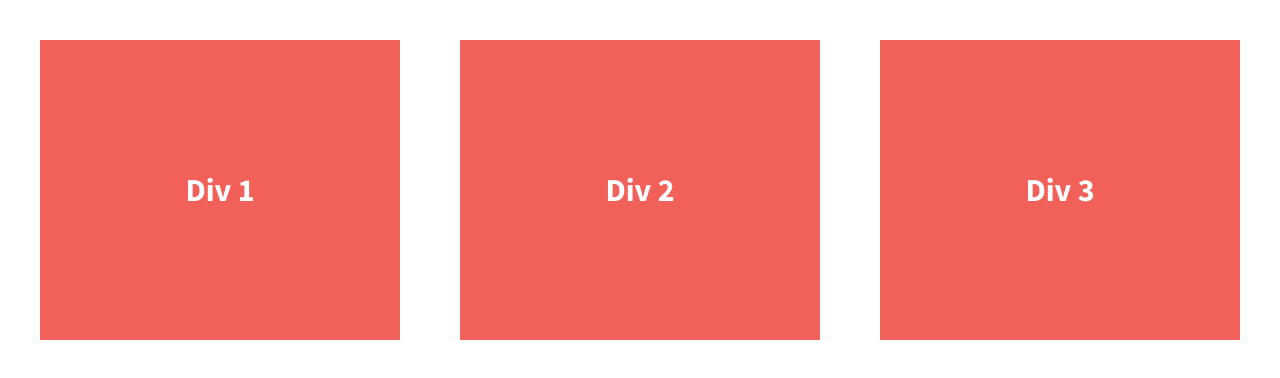
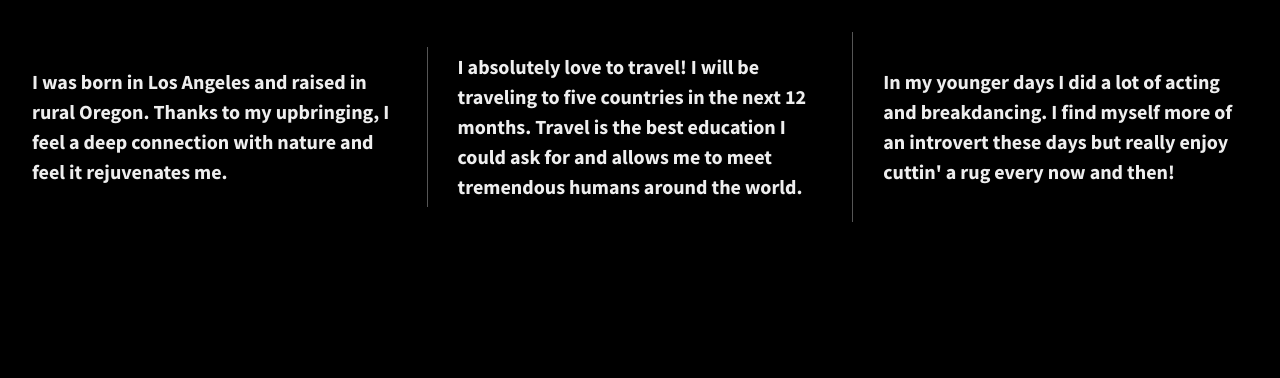
Before and after one commit to marco-ycaza/center-divs-flexbox, a plain HTML site: page index.html in a window 1280 px wide. Drawn offline with nearby package versions, Linux system fonts and the light colour scheme.

Commit message:
Initial commit

```diff
--- a/css/main.css
+++ b/css/main.css
@@ -97,37 +97,37 @@ textarea {
 
 
 html {
-  background-color: #fff;
+  background-color: #000;
   height: 100%;
+  width: 100%;
 }
 
 body {
   font-family: 'Source Sans Pro', sans-serif;
+  font-weight: 700;
   padding: 2em;
-  font-size: 1.25em;
+  color: #eee;
   height: 100%;
 }
 
 .wrapper {
   /*add display:flex and set justify-content to space-between*/
-  font-weight: 700;
   display: flex;
   justify-content: space-between;
+  align-items: center;
+  flex-flow: row wrap;
 }
 
 .div-1, .div-2, .div-3 {
   /*give the divs a width of 30%, add display:flex, set justify-content and align-items to center*/
-  color: #fff;
   line-height: 1.5em;
-  font-size: 1.6em;
-  background-color: #f16059;
-  height: 300px;
-  width: 30%;
+  font-size: 1.25em;
+  color: #eee;
+  height: auto;
   display: flex;
   justify-content: center;
   align-items: center;
 }
-
 
 
 
@@ -210,6 +210,17 @@ body {
    These examples override the primary ('mobile first') styles.
    Modify as content requires.
    ========================================================================== */
+
+@media all and (min-width: 1200px) {
+    .div-1, .div-2, .div-3 {
+      flex-basis: 30%;
+    }
+
+    .div-1, .div-2 {
+      border-right: 1px solid #555;
+      padding-right: 30px;
+    }
+   }
 
 @media print,
        (-webkit-min-device-pixel-ratio: 1.25),
--- a/index.html
+++ b/index.html
@@ -23,13 +23,17 @@
 
         <section class="wrapper">
             <div class="div-1">
-                Div 1
+                <p>I was born in Los Angeles and raised in rural Oregon. Thanks to my upbringing, I feel
+                a deep connection with nature and feel it rejuvenates me.</p>
             </div>
             <div class="div-2">
-                Div 2
+                <p>I absolutely love to travel! I will be traveling to five countries in the next 12 months.
+                Travel is the best education I could ask for and allows me to meet tremendous humans
+                around the world.</p>
             </div>
             <div class="div-3">
-                Div 3
+                <p>In my younger days I did a lot of acting and breakdancing. I find myself more of an introvert
+                these days but really enjoy cuttin' a rug every now and then!</p>
             </div>
         </section>
 
```
